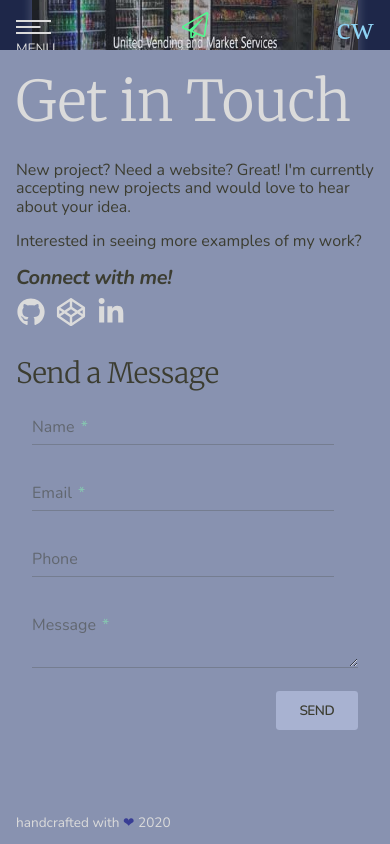
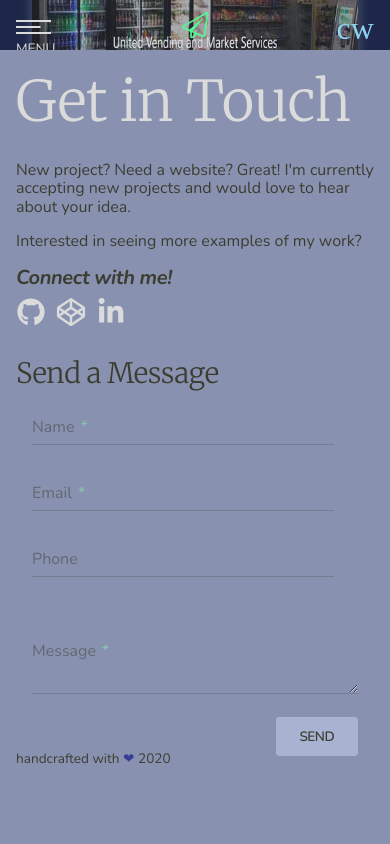
Before and after one commit to sambasallah/portfolio-v3, a Vue app: page /projects in a window 390 px wide. Both pictures are taken after a click on the button 194 px from the left and 3211 px from the top of the page. Shown: the part 2345-3189 px from the top of the page. Built offline with nearby package versions, Linux system fonts and the light colour scheme; no server answers; the HTML template or start-up script is replaced by a standard one.

Commit message:
router scrolling behavior. contact form responsiveness

```diff
--- a/src/components/ContactButton.vue
+++ b/src/components/ContactButton.vue
@@ -52,7 +52,8 @@ export default {
 			Vue.nextTick(() => {
 				if (this.contactHeight === 0) {
 					this.contactHeight = document.getElementById('contact-section').offsetHeight;
-				} else {
+				}
+				else {
 					this.contactHeight = 0;
 				}
 			});
--- a/src/components/GitUpdates.vue
+++ b/src/components/GitUpdates.vue
@@ -10,9 +10,16 @@
 					<li>
 						<a
 							:href="repo.html_url"
+							class="technologies-list__repo-link"
 							target="_blank"
 							:title="`View ${repo.name} repository on Github`"
-						>View Repo</a>
+						>
+							View Repo
+							<svg viewBox="0 0 19 16" class="sc" role="img" labelledby="palmTitle">
+								<title id="palmTitle">Palm tree to resemble South Carolina</title>
+								<use xlink:href="../assets/svgs/external-link.svg#external-link" />
+							</svg>
+						</a>
 					</li>
 				</ul>
 			</div>
@@ -21,7 +28,6 @@
 </template>
 
 <script>
-
 const getGitRepos = () => {
 	const api = 'https://api.github.com/users/cweave/repos';
 	return fetch(api).then(response => {
@@ -48,6 +54,7 @@ export default {
 
 			result
 				.filter(event => event.updated_at.slice(0, 10) >= maxDateTime && event.updated_at.slice(0, 10) <= currentDate)
+				.sort((a, b) => b.updated_at.localeCompare(a.updated_at))
 				.map(i => {
 					const { name, html_url, description, language, updated_at } = i;
 
@@ -113,6 +120,16 @@ $maxWidth: 1fr;
 			bottom: 0;
 			padding-bottom: 1em;
 			margin-top: 0.5em;
+
+			&__repo-link {
+				display: inline-flex;
+				align-items: center;
+
+				svg {
+					width: 12px;
+					margin-left: 0.25em;
+				}
+			}
 		}
 	}
 }
--- a/src/router/index.js
+++ b/src/router/index.js
@@ -56,7 +56,10 @@ const routes = [
 const vueRouter = new Router({
 	routes,
 	mode: 'history',
-	base: process.env.BASE_URL
+	base: process.env.BASE_URL,
+	scrollBehavior() {
+		return { x: 0, y: 0 };
+	}
 });
 
 vueRouter.beforeEach((to, from, next) => {
--- a/src/views/Contact.vue
+++ b/src/views/Contact.vue
@@ -122,12 +122,13 @@
 					Thanks for getting in touch with me! I'll be in contact with you shortly :)
 				</p>
 			</section>
+
+			<p class="small">
+				handcrafted with
+				<span role="img" aria-label="love">&#x2764;</span>
+				{{ new Date().getFullYear() }}
+			</p>
 		</div>
-		<p class="small">
-			handcrafted with
-			<span role="img" aria-label="love">&#x2764;</span>
-			{{ new Date().getFullYear() }}
-		</p>
 	</section>
 </template>
 
@@ -218,7 +219,7 @@ export default {
 		font-size: 0.85em;
 		padding: 0;
 		position: absolute;
-		bottom: 0;
+		bottom: -50px;
 		width: 100%;
 
 		span {
@@ -230,6 +231,7 @@ export default {
 	$maxWidth: 1fr;
 
 	.grid-container {
+		position: relative;
 		grid-template-columns: repeat(auto-fit, minmax($minWidth, $maxWidth));
 
 		@media screen and (max-width: 320px) {
@@ -293,6 +295,7 @@ export default {
 				display: flex;
 				flex-wrap: wrap;
 				margin: 0 1em;
+				height: 100%;
 
 				input,
 				textarea {
```
